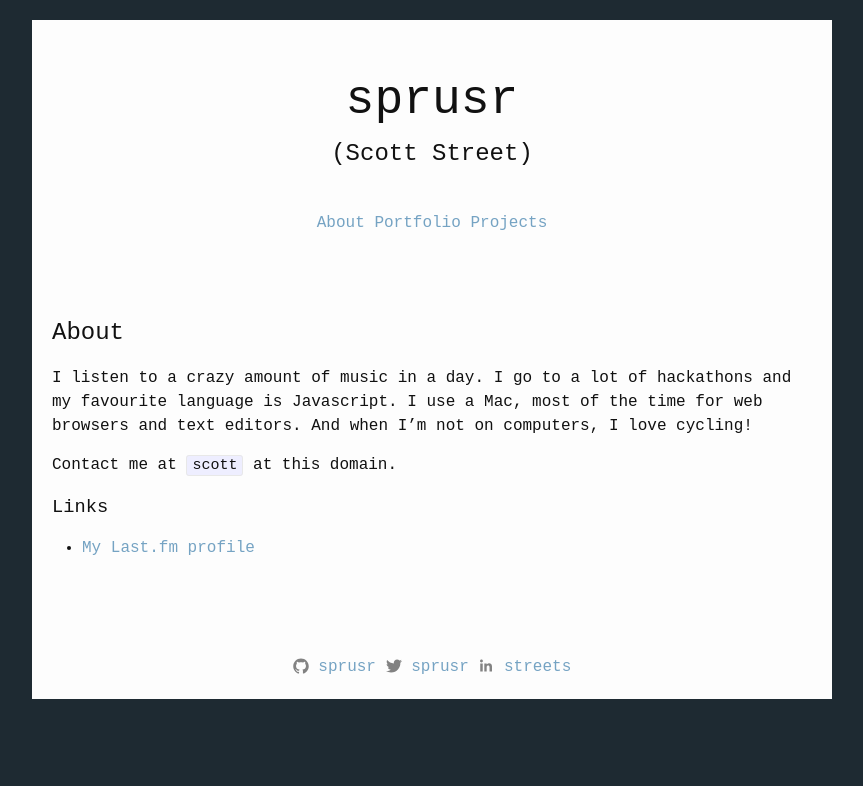
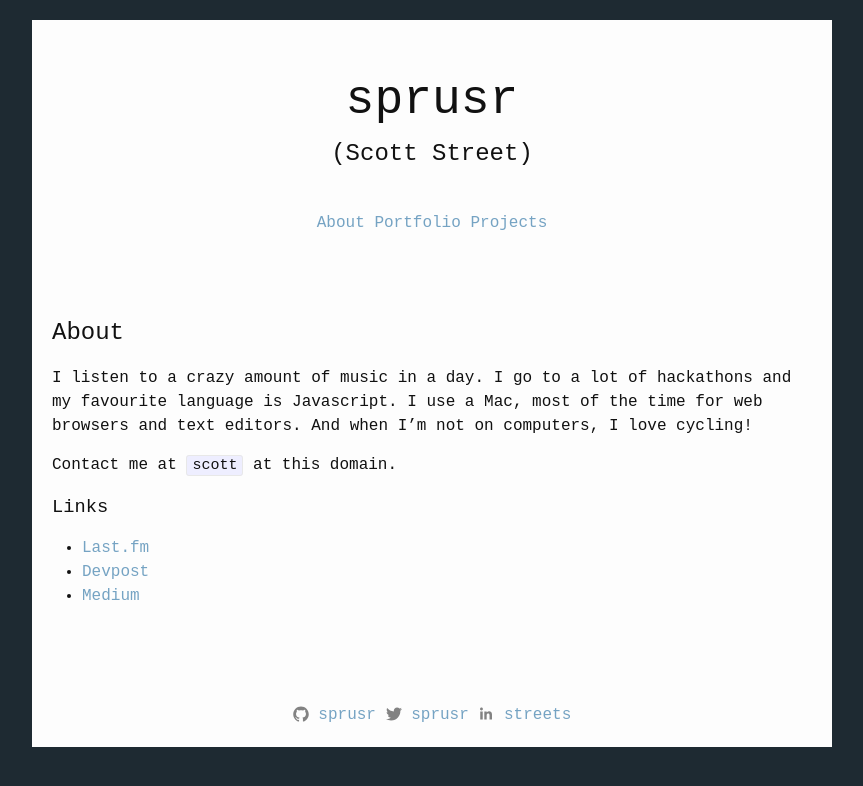
Before and after one commit to sprusr/sprusr.github.io, a Jekyll site: the page built from about.md, in a window 1280 px wide. Shown: the top 786 px of the page, without its empty margins (208-1071 px from the left). Built offline with Jekyll 4.4.1, drawn with Linux system fonts in a browser that asks for light colours.

Commit message:
Added links, fixed formatting

```diff
--- a/about.md
+++ b/about.md
@@ -10,4 +10,6 @@ Contact me at `scott` at this domain.
 
 ### Links
 
-* [My Last.fm profile](http://www.last.fm/user/scottystreet)
+* [Last.fm](http://www.last.fm/user/scottystreet)
+* [Devpost](http://devpost.com/sprusr)
+* [Medium](https://medium.com/@sprusr)
```
Also changed, not shown: portfolio.md (+2 -0 lines), projects.md (+2 -0 lines).
